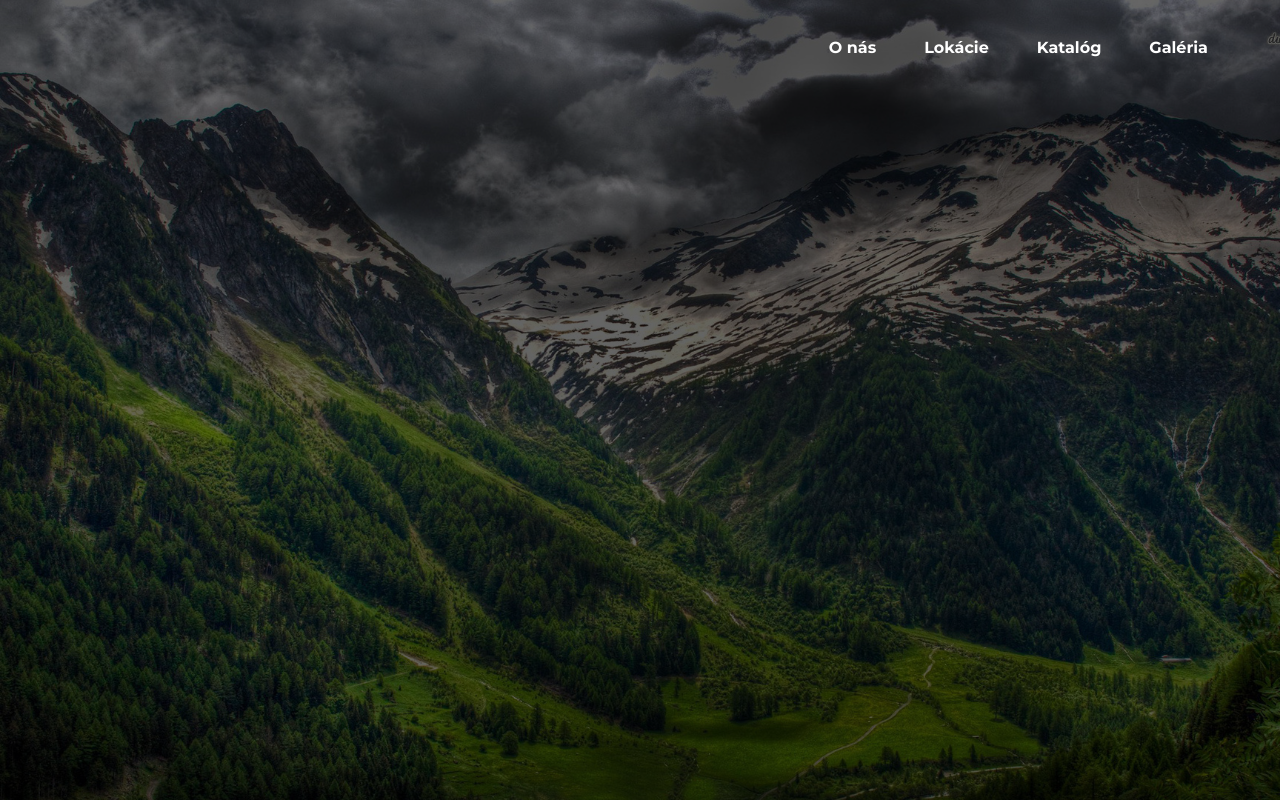
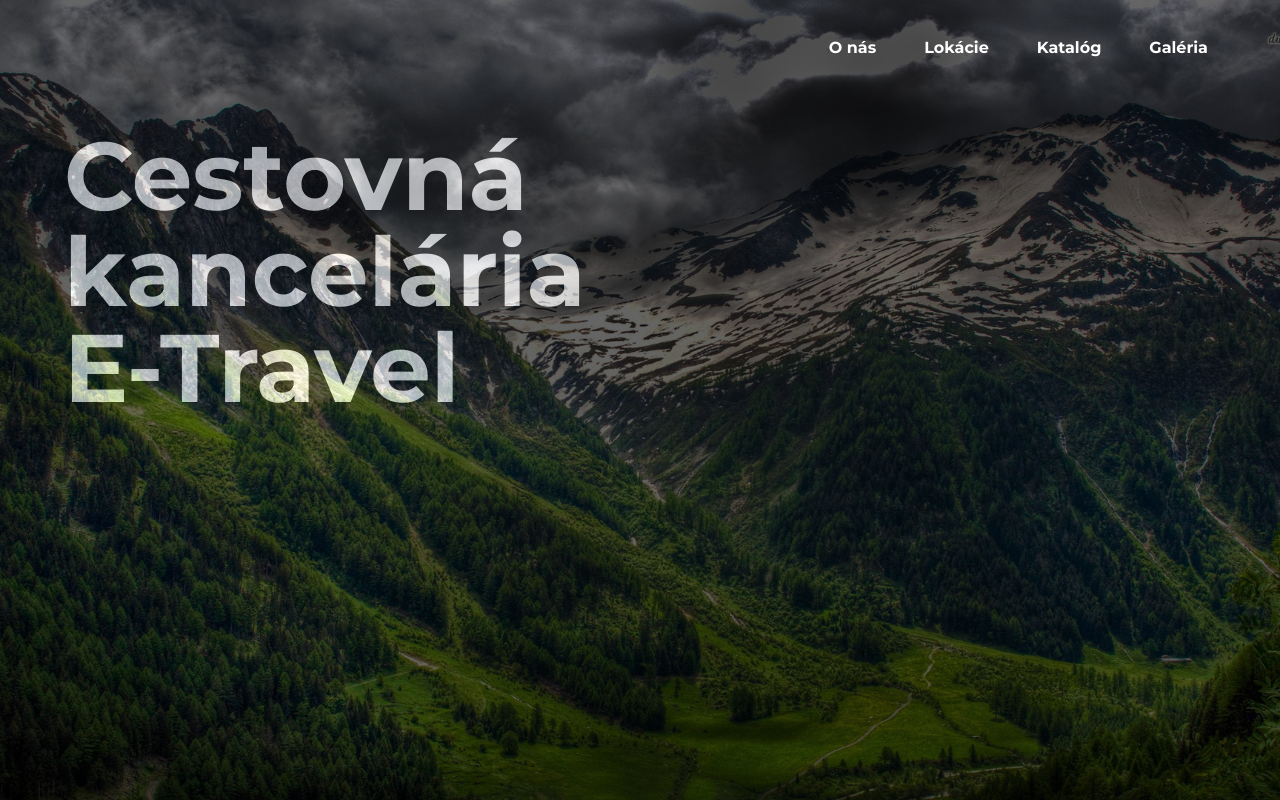
Before and after one commit to mxrshall/E-Travel-static, a React (Vite) app: page / in a window 1280 px wide. Built offline with nearby package versions, Linux system fonts and the light colour scheme.

Commit message:
Pridanie homepage titlu

```diff
--- a/src/App.jsx
+++ b/src/App.jsx
@@ -1,5 +1,5 @@
 import Navbar from "./Navbar/Navbar"
-import Homepage from "./Homepage"
+import Homepage from "./Homepage/Homepage"
 
 function App() {
 
--- a/src/Homepage.jsx
+++ /dev/null
@@ -1,13 +0,0 @@
-import header2 from "./images/header/header2.jpg"
-
-function Homepage() {
-
-    return (
-        <>
-            <div className="w-full h-[100vh] bg-black opacity-60 absolute"></div>
-            <div className="w-full h-[100vh] bg-cover bg-center" style={{ backgroundImage: `url(${header2})`}}></div>
-        </>
-    )
-  }
-
-  export default Homepage
--- /dev/null
+++ b/src/Homepage/Homepage.jsx
@@ -0,0 +1,18 @@
+import header2 from "../images/header/header2.jpg"
+import HomepageTitle from "./HomepageComponents/HomepageTitle"
+
+function Homepage() {
+
+    return (
+        <>
+            <div className="w-full h-[100vh] bg-black opacity-60 absolute">
+                <div className="w-9/12 h-[100vh] pt-[10%] pl-[5%]">
+                    <HomepageTitle/>
+                </div>
+            </div>
+            <div className="w-full h-[100vh] bg-cover bg-center" style={{ backgroundImage: `url(${header2})`}}></div>
+        </>
+    )
+  }
+
+  export default Homepage
--- /dev/null
+++ b/src/Homepage/HomepageComponents/HomepageTitle.jsx
@@ -0,0 +1,14 @@
+function HomepageTitle() {
+
+    return (
+        <>
+            <span className="text-8xl text-white font-bold font-mont">
+                Cestovná kancelária
+                <br/>
+                E-Travel
+            </span>
+        </>
+    )
+  }
+
+  export default HomepageTitle
```
